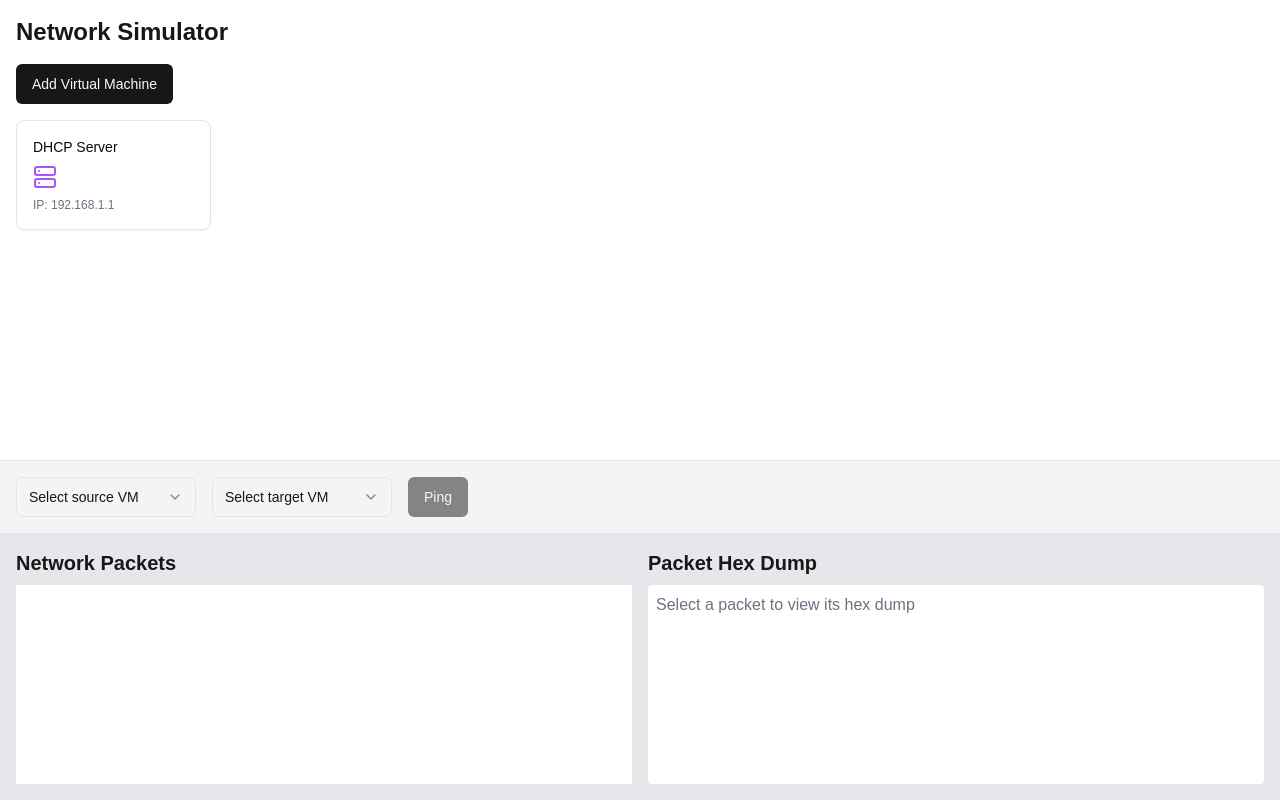
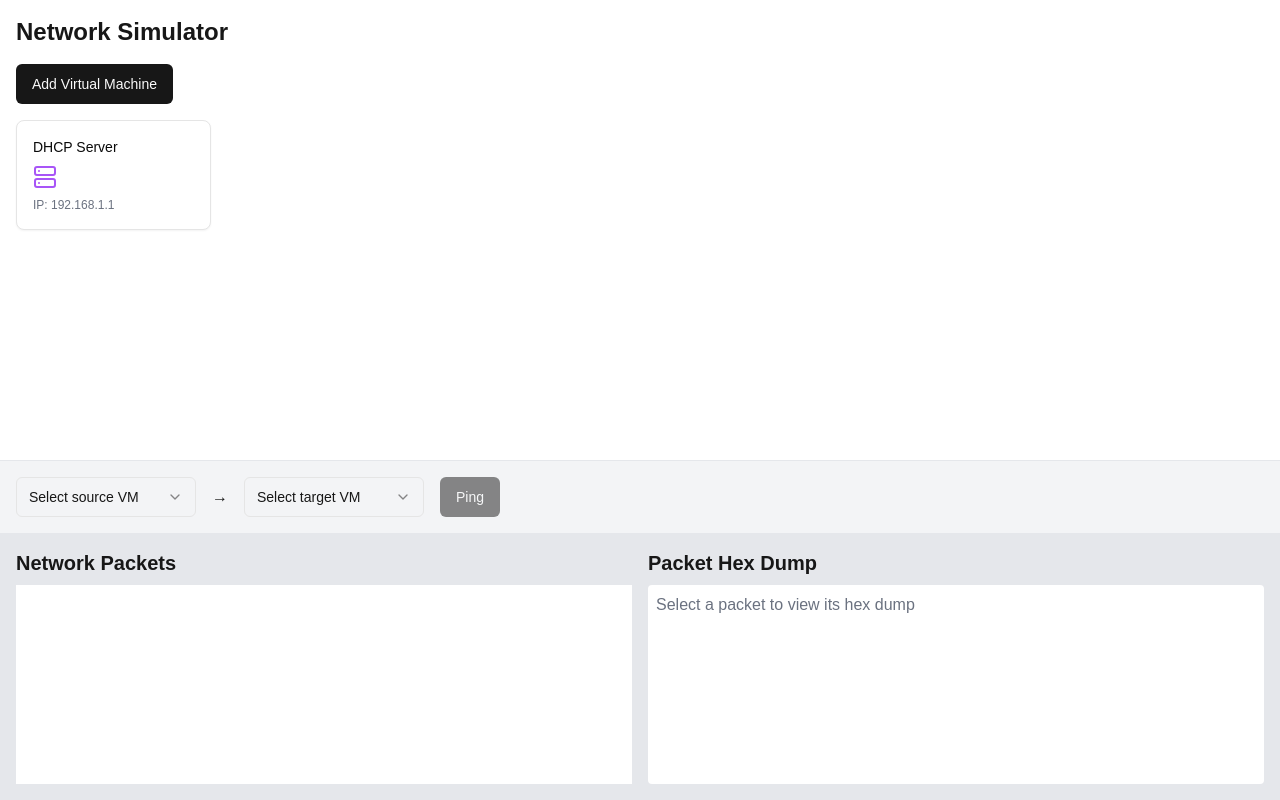
Before and after one commit to 7shi/netsim-nextjs, a Next.js app: page / in a window 1280 px wide. Built offline with nearby package versions, Linux system fonts and the light colour scheme.

Commit message:
add arrow

```diff
--- a/components/network-simulator.tsx
+++ b/components/network-simulator.tsx
@@ -319,6 +319,7 @@ export function NetworkSimulator() {
               ))}
             </SelectContent>
           </Select>
+          <span>→</span>
           <Select
             value={targetVM?.toString() || ''}
             onValueChange={(value) => setTargetVM(Number(value))}
```
